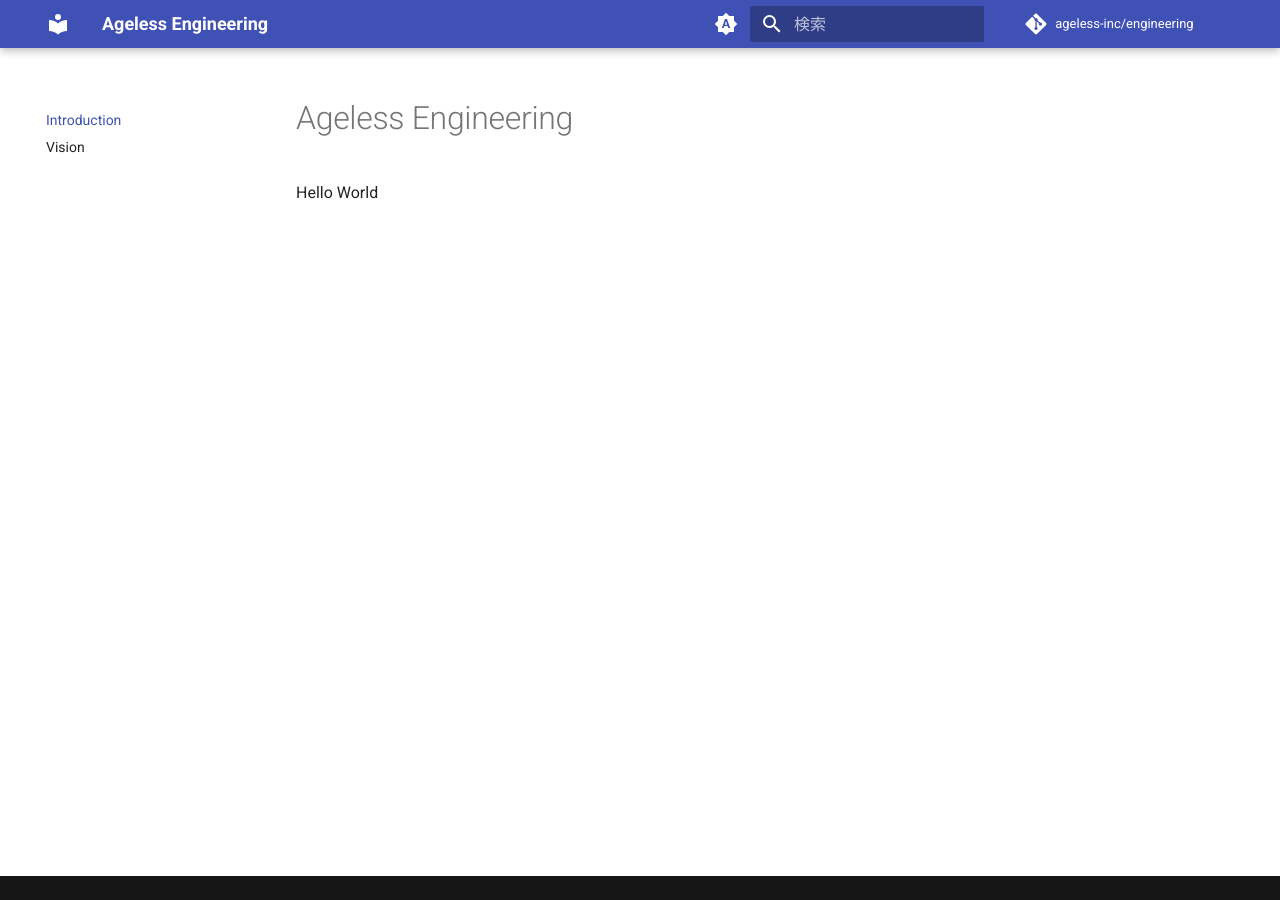
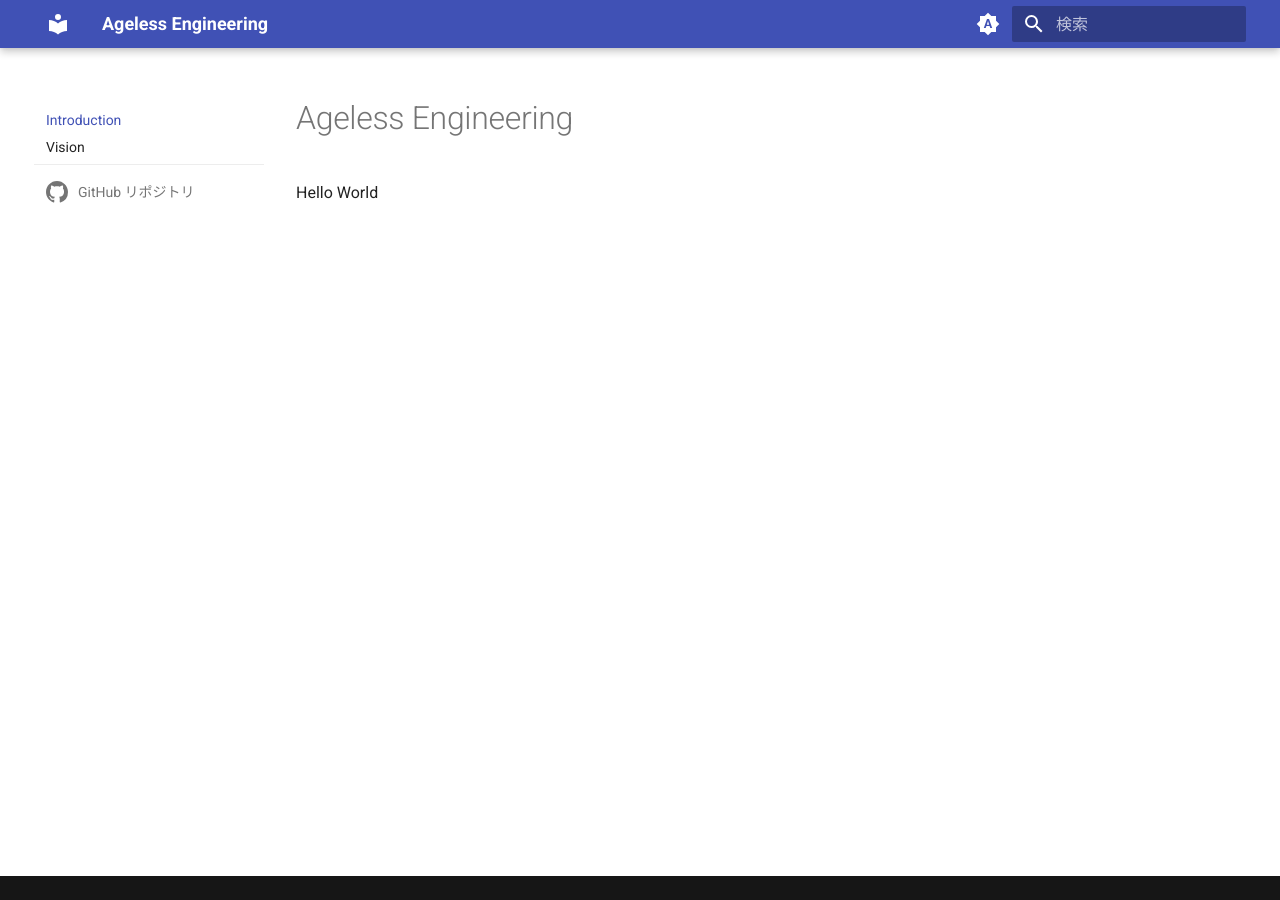
Before and after one commit to ageless-inc/engineering, an MkDocs documentation site: the page built from docs/index.md, in a window 1280 px wide. Built offline with MkDocs 1.6.1 and Material for MkDocs 9.7.7, drawn with Linux system fonts in a browser that asks for light colours; comment, search, counter and statistics services are not loaded.

Commit message:
Move GitHub repo link to sidebar bottom
ヘッダー右上のリポジトリリンクを非表示にし、左サイドバー最下部に
別タブで開く GitHub リポジトリリンクを追加。

Co-Authored-By: Claude Opus 4.8 (1M context) <noreply@anthropic.com>

```diff
--- /dev/null
+++ b/docs/javascripts/sidebar-repo-link.js
@@ -0,0 +1,31 @@
+// 左サイドバー (primary nav) の最下部に GitHub リポジトリへのリンクを追加する。
+// リンク先はヘッダーのリポジトリリンク (repo_url 由来) を流用し、別タブ (target=_blank) で開く。
+document.addEventListener("DOMContentLoaded", function () {
+  var nav = document.querySelector(".md-nav--primary");
+  if (!nav) return;
+  if (nav.querySelector(".md-repo-sidebar-link")) return;
+
+  var source = document.querySelector("a.md-source");
+  var href = source
+    ? source.getAttribute("href")
+    : "https://github.com/ageless-inc/engineering";
+  if (!href) return;
+
+  var link = document.createElement("a");
+  link.className = "md-repo-sidebar-link";
+  link.href = href;
+  link.target = "_blank";
+  link.rel = "noopener noreferrer";
+  link.innerHTML =
+    '<svg viewBox="0 0 16 16" aria-hidden="true">' +
+    '<path d="M8 0C3.58 0 0 3.58 0 8c0 3.54 2.29 6.53 5.47 7.59.4.07.55-.17.55-.38' +
+    " 0-.19-.01-.82-.01-1.49-2.01.37-2.53-.49-2.69-.94-.09-.23-.48-.94-.82-1.13-.28-.15-.68-.52-.01-.53" +
+    ".63-.01 1.08.58 1.23.82.72 1.21 1.87.87 2.33.66.07-.52.28-.87.51-1.07-1.78-.2-3.64-.89-3.64-3.95" +
+    " 0-.87.31-1.59.82-2.15-.08-.2-.36-1.02.08-2.12 0 0 .67-.21 2.2.82.64-.18 1.32-.27 2-.27.68 0 1.36.09" +
+    " 2 .27 1.53-1.04 2.2-.82 2.2-.82.44 1.1.16 1.92.08 2.12.51.56.82 1.27.82 2.15 0 3.07-1.87 3.75-3.65" +
+    " 3.95.29.25.54.73.54 1.48 0 1.07-.01 1.93-.01 2.2 0 .21.15.46.55.38A8.01 8.01 0 0016 8c0-4.42-3.58-8-8-8z\"/>" +
+    "</svg>" +
+    "<span>GitHub リポジトリ</span>";
+
+  nav.appendChild(link);
+});
--- a/docs/stylesheets/extra.css
+++ b/docs/stylesheets/extra.css
@@ -2,3 +2,47 @@
 .md-nav--primary > .md-nav__title {
   display: none;
 }
+
+/* ヘッダー右上の GitHub リポジトリリンクを非表示 (サイドバー最下部に集約) */
+/* 要素自体は DOM に残すため、sidebar-repo-link.js はリンク先を取得できる */
+.md-header__source {
+  display: none;
+}
+
+/* GitHub リポジトリリンクをサイドバー最下部に配置 */
+.md-sidebar--primary .md-sidebar__scrollwrap {
+  display: flex;
+  flex-direction: column;
+}
+
+.md-nav--primary {
+  display: flex;
+  flex-direction: column;
+  flex: 1 0 auto;
+}
+
+.md-nav--primary > .md-nav__list {
+  flex: 0 0 auto;
+}
+
+.md-repo-sidebar-link {
+  margin-top: auto;
+  display: flex;
+  align-items: center;
+  gap: 0.5rem;
+  padding: 0.8rem 0.6rem 0.4rem;
+  color: var(--md-default-fg-color--light);
+  font-size: 0.7rem;
+  border-top: 1px solid var(--md-default-fg-color--lightest);
+}
+
+.md-repo-sidebar-link:hover {
+  color: var(--md-accent-fg-color);
+}
+
+.md-repo-sidebar-link svg {
+  width: 1.1rem;
+  height: 1.1rem;
+  fill: currentColor;
+  flex-shrink: 0;
+}
--- a/mkdocs.yml
+++ b/mkdocs.yml
@@ -63,3 +63,4 @@ extra_css:
 
 extra_javascript:
   - javascripts/header-title-link.js
+  - javascripts/sidebar-repo-link.js
```
